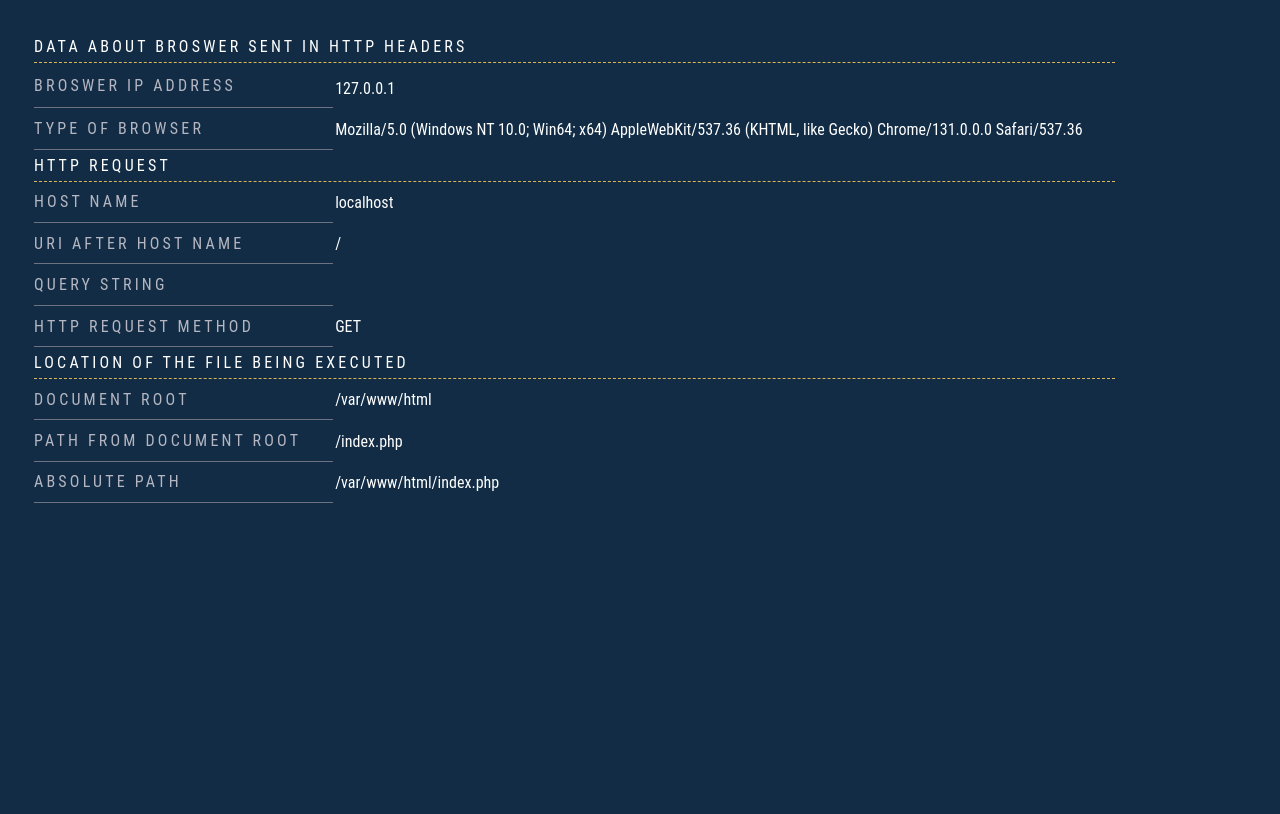
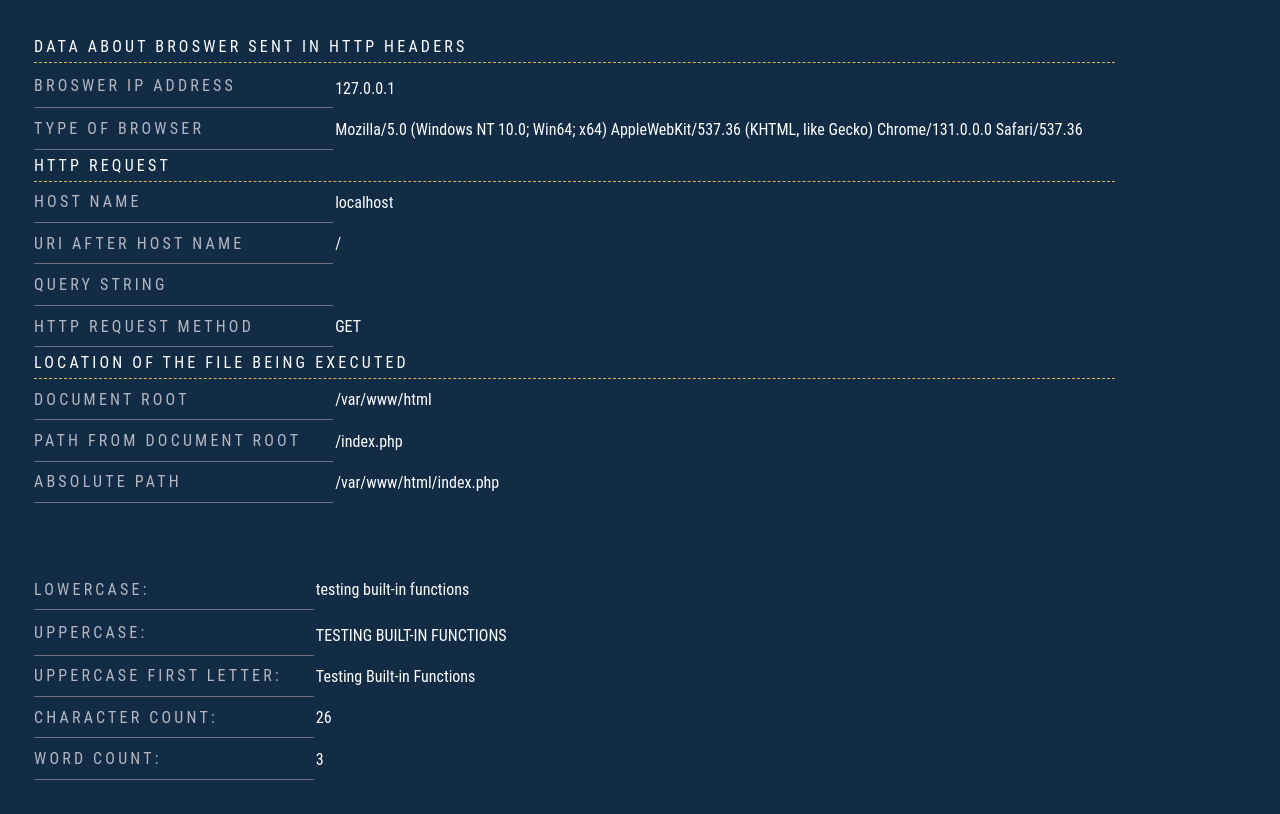
Before and after one commit to TalikTom/PHP-Classes-Example, a PHP site: page / in a window 1280 px wide. Shown: the part 302-1116 px from the top of the page. Before the commit the page ends 805 px from the top, so only its background shows below. Run offline with PHP 8.4, Linux system fonts and the light colour scheme.

Commit message:
Practice built-in functions for characters

```diff
--- a/index.php
+++ b/index.php
@@ -9,6 +9,8 @@ $accounts =
     ];
 
 $customer = new Customer('Luka', 'Agic', 'luka@gmail.com', 'hunter2', $accounts);
+
+$text = 'Testing built-in functions';
 
 ?>
 
@@ -66,4 +68,27 @@ echo "The time is " . date("h:i:sa");
 
 </table>
 
+<table>
+    <tr>
+        <th>Lowercase:</th>
+        <td><?= strtolower($text) ?></td>
+    </tr>
+    <tr>
+        <th>Uppercase:</th>
+        <td><?= strtoupper($text) ?></td>
+    </tr>
+    <tr>
+        <th>Uppercase first letter:</th>
+        <td><?= ucwords($text) ?></td>
+    </tr>
+    <tr>
+        <th>Character count:</th>
+        <td><?= strlen($text) ?></td>
+    </tr>
+    <tr>
+        <th>Word count:</th>
+        <td><?= str_word_count($text) ?></td>
+    </tr>
+</table>
+
 <?php include 'includes/footer.php'; ?>
```
